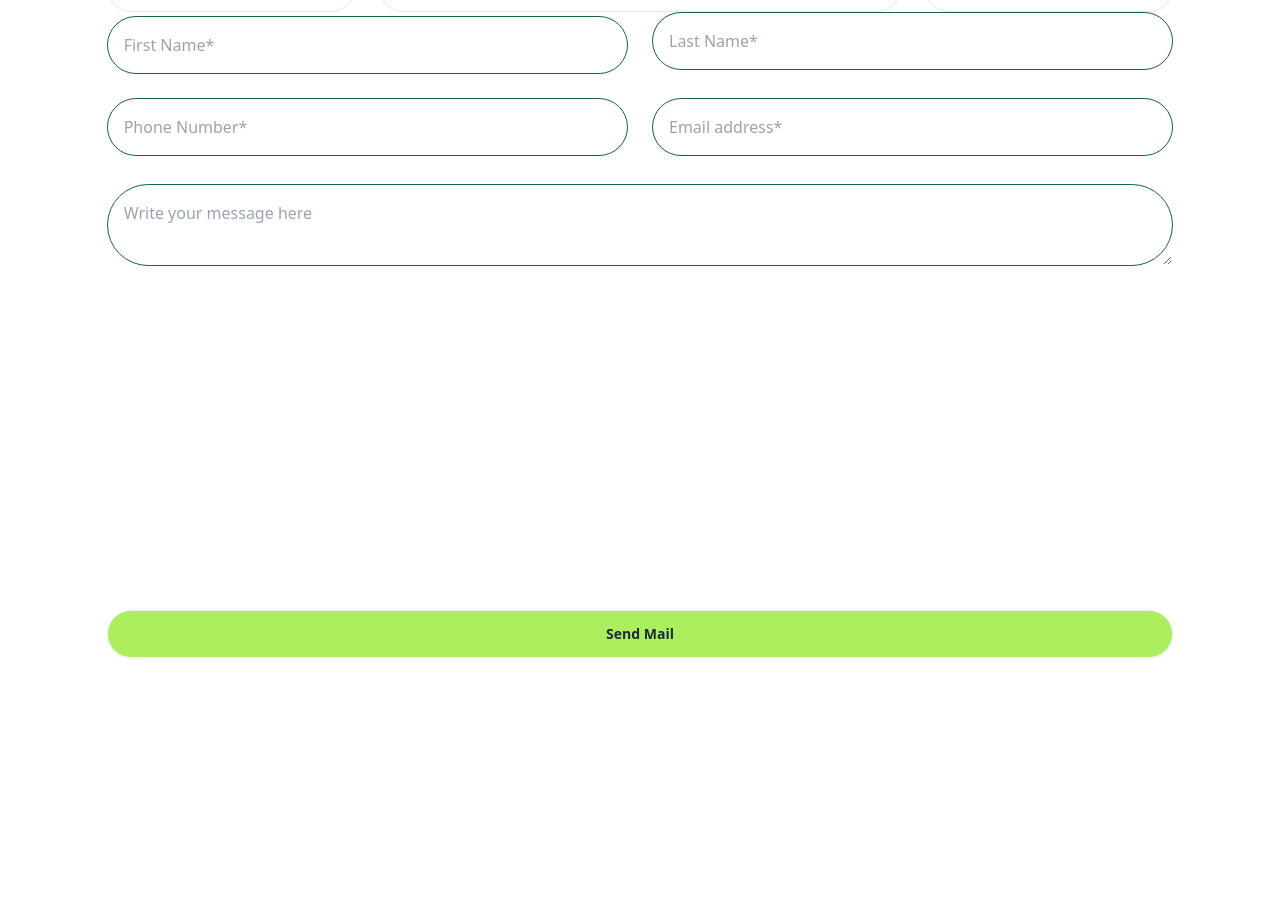
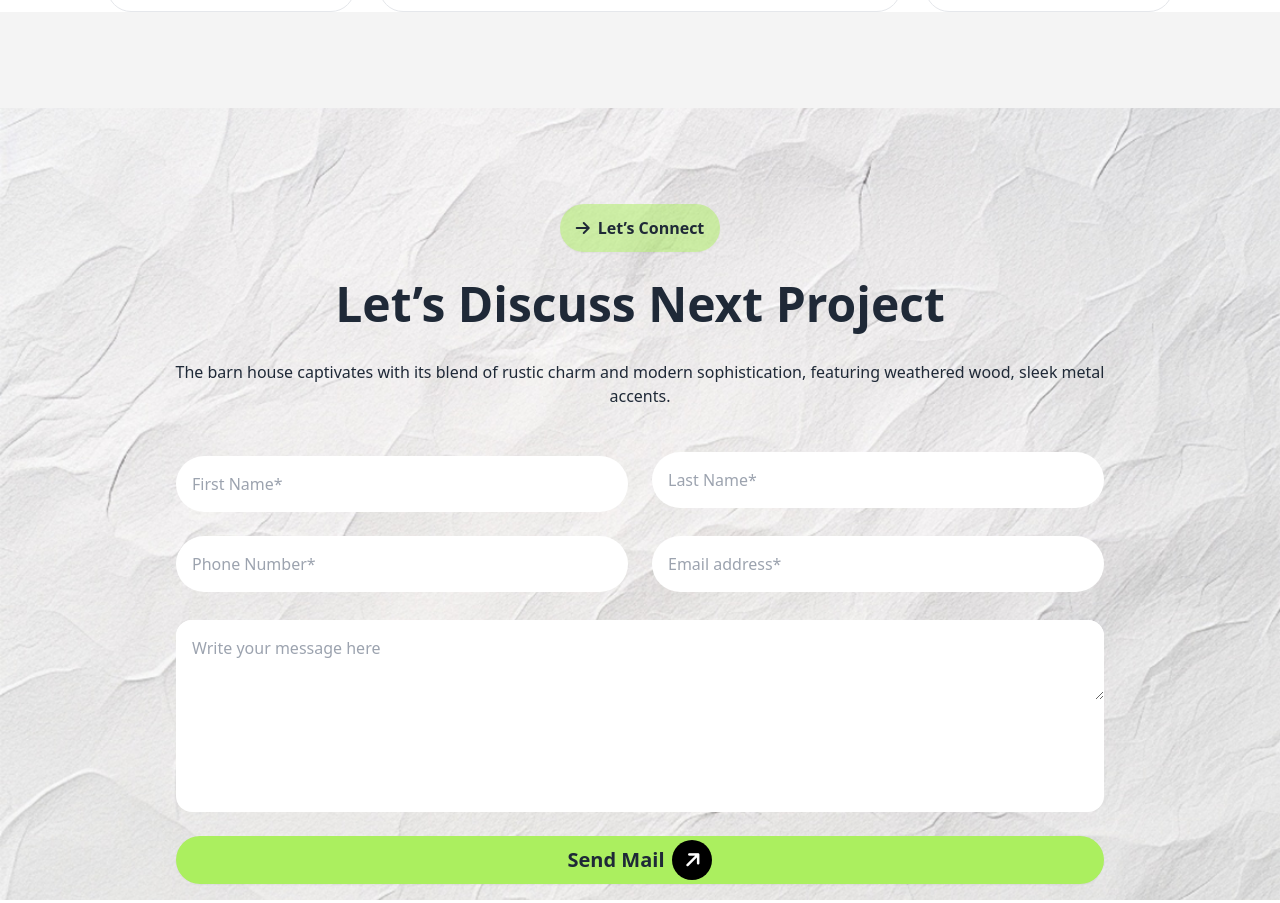
Before and after one commit to Imamasharmeen/B10-Assignment-03, a plain HTML site: page index.html in a window 1280 px wide. Shown: the part 3419-4322 px from the top of the page. Before the commit the page ends 4077 px from the top, so only its background shows below. Drawn offline with nearby package versions, Linux system fonts and the light colour scheme.

Commit message:
info section done

```diff
--- a/index.html
+++ b/index.html
@@ -5,6 +5,9 @@
     <meta charset="UTF-8">
     <meta name="viewport" content="width=device-width, initial-scale=1.0">
     <title>Rinterio</title>
+
+    <!--Css link-->
+    <link rel="stylesheet" href="style.css">
 
     <!--Google font Code-->
     <link rel="preconnect" href="https://fonts.googleapis.com">
@@ -143,7 +146,11 @@
     <!--Banner section ends here-->
     <!--Main section starts here-->
     <main>
+
+
         <section class="sm:mx-auto lg:w-10/12 mx-auto">
+
+            <!--Design section starts here-->
             <section class=" w-32 h-14 mt-3 ">
                 <div class="lg:relative lg:visible">
                     <img class=" absolute lg:visible invisible " src="./assets/Vector.png">
@@ -266,9 +273,8 @@
                     </p>
                 </div>
             </section>
+            <!--Work Process section ends here-->
         </section>
-        <!--Work Process section stats here-->
-
 
         <!--Latest portfolio starts here-->
         <section class="bg-white ">
@@ -340,59 +346,68 @@
                 </div>
                 <!--Latest portfolio ends here-->
 
-                <!--Info section starts here-->
-                <section>
-                    <div class="grid grid-cols-1 lg:grid-cols-2 lg:grid-rows-5  gap-6">
-                        <div>
-                            <input class="mt-1 p-4 outline-none w-full rounded-full bg-white border border-green-800" type="text"
-                            placeholder="First Name*">
-                        </div>
-                        <div>
-                            <input class=" p-4  outline-none w-full rounded-full bg-white border border-green-800" type="text"
-                            placeholder="Last Name*">
-                        </div>
-                        <div>
-                            <input class=" p-4  outline-none w-full rounded-full bg-white border border-green-800" type="text"
-                            placeholder="Phone Number*">
-                        </div>
-                        <div>
-                            <input class="p-4  outline-none w-full rounded-full bg-white border border-green-800" type="text"
-                            placeholder="Email address*">
-                        </div>
-                        <div class="lg:col-span-2 lg:row-span-10">
-                            <textarea row="7" class=" lg:col-span-2  p-4  outline-none w-full rounded-full bg-white border border-green-800" type="text"
-                                placeholder="Write your message here"></textarea>
-                        </div>
 
-                        <button class="btn bg-primary rounded-full lg:col-span-2">Send Mail</button>
-
-                        </div>
-                    </div>
-                </section>
             </section>
         </section>
+        <!--Latest portfolio ends here-->
 
 
+        <!--Info section starts here-->
+        <section class="info-background my-24 ">
 
+            <div class="w-9/12 mx-auto">
+                <div class="text-center ">
+                    <div class="flex justify-center pt-8 lg:pt-24">
+                        <a
+                            class="btn btn-active rounded-3xl text-center border-none text-base font-bold bg-secondary mb-7 "><span><i
+                                    class="fa-solid fa-arrow-right"></i></span>Let’s Connect</a>
+                    </div>
+                    <h2 class="lg:text-5xl text-3xl font-extrabold mb-8 ">Let’s Discuss Next Project</h2>
+                    <p class="lg:text-base sm:text-sm text-xs font-medium mb-7">The barn house captivates with
+                        its blend
+                        of
+                        rustic charm and modern sophistication, featuring weathered wood, sleek metal accents.
+                    </p>
 
+                </div>
 
+                <div class="grid grid-cols-1 lg:grid-cols-2 lg:grid-rows-4  gap-6 p-4">
+                    <div>
+                        <input
+                            class="mt-1 p-4 outline-none w-full rounded-full bg-white"
+                            type="text" placeholder="First Name*">
+                    </div>
+                    <div>
+                        <input class=" p-4  outline-none w-full rounded-full bg-white"
+                            type="text" placeholder="Last Name*">
+                    </div>
+                    <div>
+                        <input class=" p-4  outline-none w-full rounded-full bg-white"
+                            type="text" placeholder="Phone Number*">
+                    </div>
+                    <div>
+                        <input class="p-4   w-full rounded-full bg-white"
+                            type="text" placeholder="Email address*">
+                    </div>
+                    <div class="lg:col-span-2 lg:row-span-4 bg-white  rounded-2xl">
+                        <textarea row=""
+                            class="p-4 w-full rounded-2xl"
+                            type="text" placeholder="Write your message here"></textarea>
 
+                    </div>
 
+                    <a class="btn btn-active rounded-3xl text-center text-xl font-extrabold bg-primary lg:col-span-2 border-none">Send Mail <span
+                        class="flex justify-center items-center w-10 h-10 bg-black rounded-full"><i
+                            class="fa-solid fa-arrow-up rotate-45 text-white"></i></span></a>
 
-
-        <!--Work Process section stats here-->
-
-
+                </div>
+            </div>
+        </section>
+        <!--Info section ends here-->
     </main>
     <!--Main section ends here-->
 
     <footer></footer>
-    <!--Main section starts here-->
-    <!--Main section ends here-->
-
-
-
-
 </body>
 
 </html>
--- /dev/null
+++ b/style.css
@@ -0,0 +1,5 @@
+.info-background{
+    background-image: url(./assets/bg.jpg);
+    background-position: center;
+    background-size: cover;
+}
```
